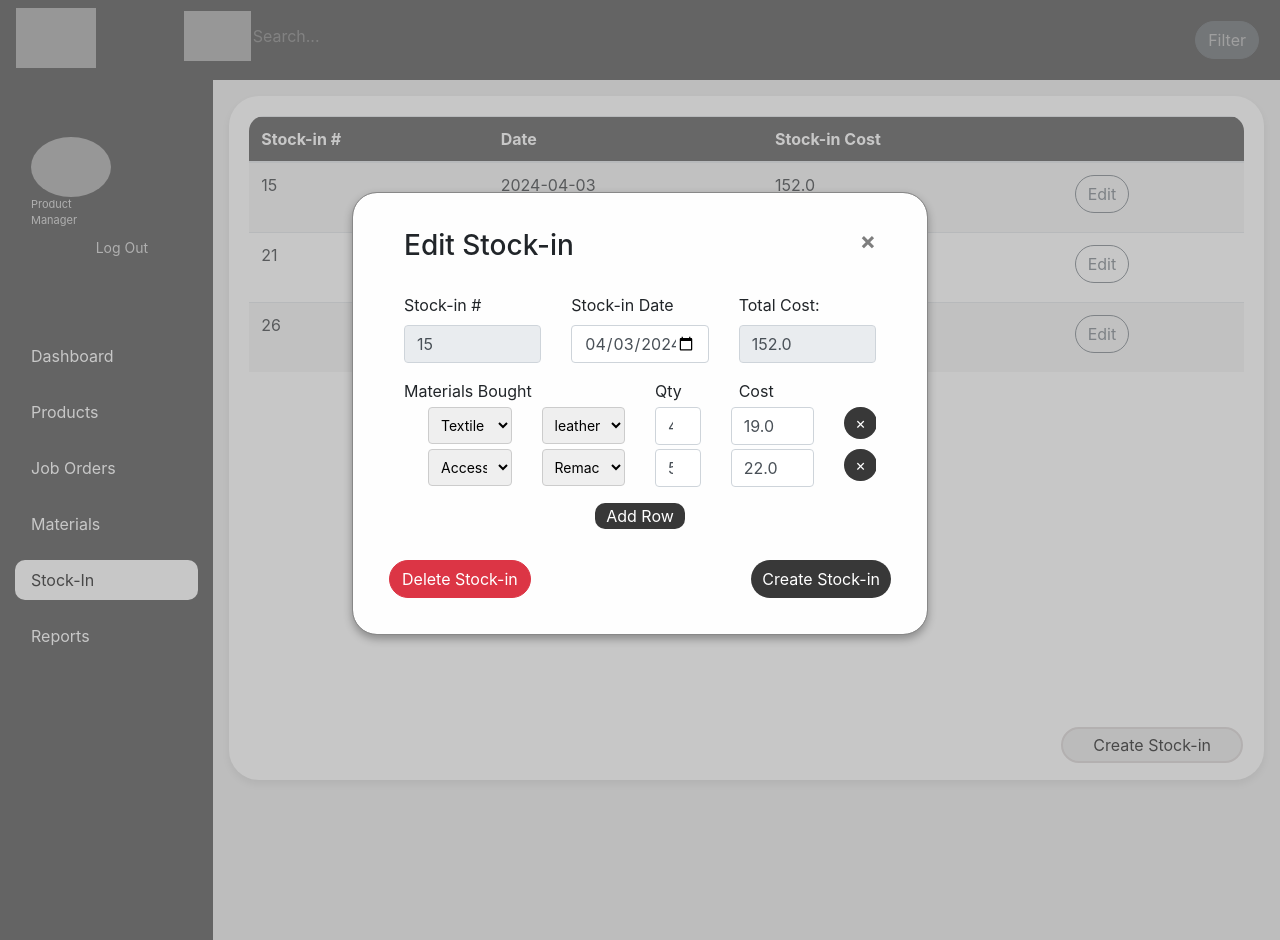
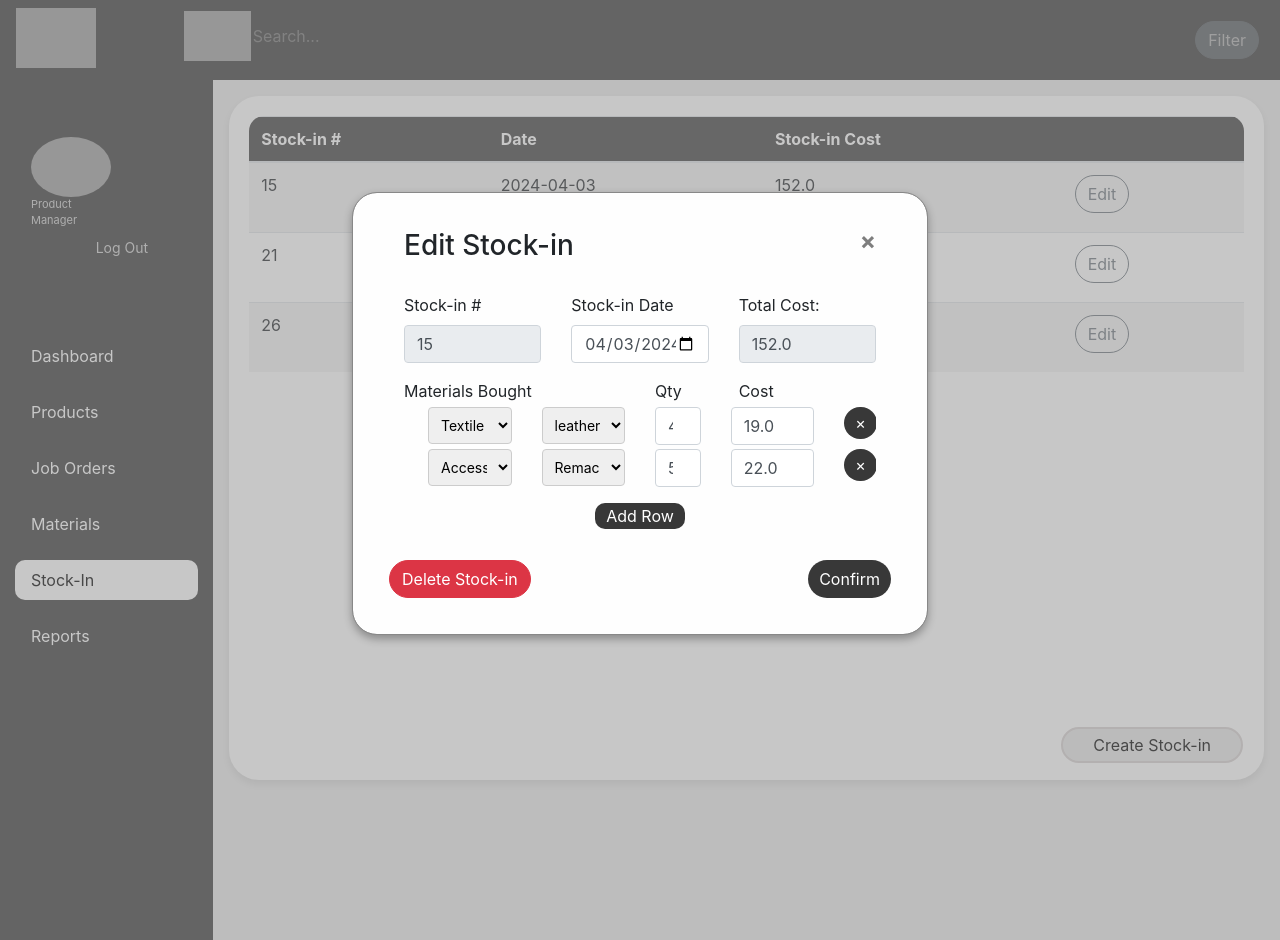
Before and after one commit to firefirefire17/BAD-Project, a Django app: page /stock_in/ in a window 1280 px wide, after a click on "Edit". Run offline with Django 5.2, Linux system fonts and the light colour scheme; a user stored in the database is signed in; data comes from the database, SQL or seed files in the repository; both versions use the stored data as it was after the commit; some libraries are stand-ins or nearby versions; grey boxes are pictures that could not be loaded.

Commit message:
stock-in basic functionality complete

```diff
--- a/CLEAR/models.py
+++ b/CLEAR/models.py
@@ -177,7 +177,7 @@ class StockIn(models.Model):
                 quantity = stock_textile.quantity
                 cost = stock_textile.cost
                 total_cost += (quantity*cost)
-        for stock_accessory in self.stockin_accessory_set.all():
+        for stock_accessory in accessories:
                 quantity = stock_accessory.quantity
                 cost = stock_accessory.cost
                 total_cost += (quantity*cost)
--- a/CLEAR/templates/CLEAR/stock_in.html
+++ b/CLEAR/templates/CLEAR/stock_in.html
@@ -37,7 +37,7 @@
 
                         <!-- modal to edit materials -->
                     <form method="POST" action="{% url 'materials' %}"> {% csrf_token %}
-                        <div class="modal" id="editstock-modal{{stockIn_data.stock_in.pk}}" tabindex="-1" role="dialog" aria-labelledby="orange-modal-label">
+                        <div class="modal edit_modal" id="editstock-modal{{stockIn_data.stock_in.pk}}" tabindex="-1" role="dialog" aria-labelledby="orange-modal-label">
                             <div class="modal-content">
                                 <div class="modal-body">
                                     <div class="container-fluid">
@@ -79,7 +79,7 @@
                                             {% for material_data in stockIn_data.materials %}
                                             <div class="materialRow row mt-1" id="{{stockIn_data.stock_in.pk}}materialRow{{forloop.counter}}">
                                                 <div class="col-3">
-                                                    <select class="material_type input-select" id="{{stockIn_data.stock_in.pk}}material_type{{forloop.counter}}">
+                                                    <select class="material_type input-select">
                                                         <option value="textile" {% if material_data.type == 'textile' %} selected {% endif %}> Textile</option>
                                                         <option value="accessory" {% if material_data.type == 'accessory' %} selected {% endif %}> Accessory</option>
                                                     </select>
@@ -89,15 +89,14 @@
                                                         <option value="delete"> None </option>
                                                         {% if material_data.type == 'textile' %}
                                                             {% for z in textiles %}
-                                                            <option value="{{z.material_key.material_key}}" {% if material_data.textile.material_key.material_key == z.material_key.material_key %} selected {% endif %}>{{z.name}}</option>
+                                                            <option value="{{z.material_key.material_key}}" {% if material_data.pk == z.material_key.material_key %} selected {% endif %}>{{z.name}}</option>
                                                             {% endfor %}
 
                                                         {% elif material_data.type == 'accessory' %}
                                                             {% for z in accessories %}
-                                                            <option value="{{z.material_key.material_key}}" {% if material_data.accessory.material_key.material_key == z.material_key.material_key %} selected {% endif %}>{{z.name}}</option>
+                                                            <option value="{{z.material_key.material_key}}" {% if material_data.pk == z.material_key.material_key %} selected {% endif %}>{{z.name}}</option>
                                                             {% endfor %}
                                                         {% endif %}
-
                                                     </select>
                                                 </div>
                                                 <div class="col-2">
@@ -115,12 +114,12 @@
                                             {% endfor %}
                                         </div>
                                         <div class="row justify-content-center mt-3">
-                                            <button type="button" class="btn dark-button x-button addStock_add" data-counter="{{stockIn_data.material_count}}">Add Row</button>
+                                            <button type="button" class="btn dark-button x-button addStock_edit" data-counter="{{stockIn_data.material_count}}" data-stock-id="{{stockIn_data.stock_in.pk}}">Add Row</button>
                                         </div>
                                         <div class="row pt-3" style="margin-top: 15px; display: flexbox; justify-content: space-between;">
                                                 <button type="button" class="btn btn-danger" data-toggle="modal" data-target="#delconf-modal{{stockIn_data.stock_in.pk}}" style="border-radius: 35px; max-height: fit-content;">Delete Stock-in</button>
                                                 <button type="button" class="btn dark-button" data-toggle="modal"
-                                                    data-target="#confirm-modal"> Create Stock-in
+                                                    data-target="#editconf-modal{{stockIn_data.stock_in.pk}}"> Confirm
                                                 </button>
                                         </div>
                                     </div>
@@ -130,7 +129,7 @@
 
                         <!-- CONFIRM EDIT MATERIALS MODAL-->
 
-                        <div class="modal" id="editconf-modal{{material_data.material.material_key.material_key}}" tabindex="-1"
+                        <div class="modal" id="editconf-modal{{stockIn_data.stock_in.pk}}" tabindex="-1"
                             style=" margin-left: 15%; margin-top: 10%; width: 70%;">
                             <div class="modal-content">
                                 <div class="modal-body">
@@ -143,7 +142,7 @@
                                                 Editing </button>
                                         </div>
                                         <div class="col">
-                                            <button type="submit" class="btn dark-button confirm-button">
+                                            <button type="submit" class="submit-btn btn dark-button confirm-button" data-action="edit_form" data-id="{{stockIn_data.stock_in.pk}}">
                                                 Confirm </button>
                                         </div>
                                     </div>
@@ -238,7 +237,7 @@
                     <div class="materialRowContainer pl-4 pr-4" id="materialRowContainer" style="height:50%; overflow-x:visible; overflow-y:scroll;">
                         <div class="materialRow row mt-1" id="materialRow1">
                             <div class="col-3">
-                                <select class="material_type input-select" id="material_type1">
+                                <select class="material_type input-select">
                                     <option value="textile"> Textile</option>
                                     <option value="accessory"> Accessory</option>
                                 </select>
@@ -303,7 +302,7 @@
 
 <div class="materialRow row mt-1" id="materialRow_temp" style="display:none;">
     <div class="col-3">
-        <select class="material_type input-select" id="material_type1">
+        <select class="material_type input-select">
             <option value="textile"> Textile</option>
             <option value="accessory"> Accessory</option>
         </select>
@@ -336,14 +335,35 @@
             counter++
             newRow = materialRow_template.clone()
             newRow.attr('id', 'materialRow' + counter);
-            newRow.find('.material_type').val('textile').attr('id', 'materialRow' + counter);
-            newRow.find('.stock_material').val('delete');
+            newRow.find('.material_type').val('textile');
+            newRow.find('.stock_material').val('delete').attr('id', 'stock_material' + counter);
             newRow.find('.quantity').val('');
             newRow.find('.cost').val('');
 
             newRow.find('.delete-row').attr('data-row-id', 'materialRow' + counter);
 
             addStock_parent.append(newRow);
+            newRow.show();
+
+            button.data('counter', counter);
+
+            console.log(newRow);
+        }
+
+        function addMaterial_edit(counter, button, stockId) {
+            counter++
+            newRow = materialRow_template.clone()
+            newRow.attr('id', stockId + 'materialRow' + counter);
+            newRow.find('.material_type').val('textile');
+            newRow.find('.stock_material').val('delete').attr('id', stockId + 'stock_material' + counter);
+            newRow.find('.quantity').val('');
+            newRow.find('.cost').val('');
+
+            newRow.find('.delete-row').attr('data-row-id', stockId + 'materialRow' + counter);
+
+            let parent = $('#materialRowContainer' + stockId + '.materialRowContainer')
+
+            parent.append(newRow);
             newRow.show();
 
             button.data('counter', counter);
@@ -431,7 +451,7 @@
                 }
             });
         });
-        $('#materialRowContainer').on('click', '.delete-row', function () {
+        $('.materialRowContainer').on('click', '.delete-row', function () {
             let rowId = $(this).data('row-id');
             let selectId = $('#' + rowId).find('.stock_material').attr('id');
 
@@ -443,6 +463,13 @@
 
             addMaterial_add(counter, button);
         });
+        $('.edit_modal').on('click', '.addStock_edit', function() {
+            let counter = $(this).data('counter');
+            let button = $(this);
+            let stockId = $(this).data('stock-id');
+
+            addMaterial_edit(counter, button, stockId);
+        });
 
 
 
--- a/CLEAR/views.py
+++ b/CLEAR/views.py
@@ -413,36 +413,6 @@ def job_orders(request):
 def reports(request):
     return render(request, 'CLEAR/reports.html')
 
-@login_required(login_url="/login")
-def stock_in(request):
-    textile_objects = Textile.objects.all()
-    accessory_objects = Accessory.objects.all()
-
-    if(request.method=="POST"):
-        action = request.POST.get("action")
-        if action == "add_form":
-            date = request.POST.get("date")
-
-            new_stockIn = StockIn.objects.create(transaction_date=date)
-            material_data = json.loads(request.POST.get("materials"))
-
-            for material in material_data:
-                material_id = material['stock_material']
-                material_type = material['material_type']
-                quantity = material['quantity']
-                cost = material['cost']
-
-                if material_type == "textile":
-                    material_object = Textile.objects.get(material_key__material_key = material_id)
-                    StockIn_Textile.objects.create(textile=material_object, stock_in=new_stockIn, quantity=quantity)
-                else:
-                    material_object = Accessory.objects.get(material_key__material_key = material_id)
-
-
-
-
-
-    return render(request, 'CLEAR/stock_in.html', {'textiles':textile_objects, 'accessories': accessory_objects})
 
 @login_required(login_url="/login")
 def stock_in(request):
@@ -462,6 +432,8 @@ def stock_in(request):
                 'quantity': stockIn_textile.quantity,
                 'cost': stockIn_textile.cost,
                 'type': 'textile',
+                'pk': stockIn_textile.textile.material_key.material_key,
+
             }
             stock_data['materials'].append(data)
         for stockIn_accessory in stock_in.stockin_accessory_set.all():
@@ -470,6 +442,7 @@ def stock_in(request):
                 'quantity': stockIn_accessory.quantity,
                 'cost': stockIn_accessory.cost,
                 'type': 'accessory',
+                'pk': stockIn_accessory.accessory.material_key.material_key,
             }
             stock_data['materials'].append(data)
         stock_data['material_count'] = len(stock_data['materials'])
@@ -498,13 +471,48 @@ def stock_in(request):
                         StockIn_Textile.objects.create(textile=material_object, stock_in=new_stockIn, quantity=quantity, cost=cost)
                     else:
                         material_object = Accessory.objects.get(material_key__material_key = material_id)
-                        print(material_object)
-                        print(material_object.material_key.material_key)
-                        print(material_id)
                         StockIn_Accessory.objects.create(accessory=material_object, stock_in=new_stockIn, quantity=quantity, cost=cost)
 
             new_stockIn.updateCost()
             new_stockIn.save()
+
+            response = {}
+            response['status'] = True
+            response['msg'] = "Form submitted."
+            response['url'] = reverse('stock_in')
+
+            # return dict to ajax
+            return JsonResponse(response)
+
+        elif action == 'edit_form':
+            date = request.POST.get("date")
+            pk = request.POST.get("pk")
+
+            stockIn_object = StockIn.objects.get(pk=pk)
+            material_data = json.loads(request.POST.get("materials"))
+
+            stockIn_object.transaction_date = date
+
+            StockIn_Accessory.objects.filter(stock_in=stockIn_object).delete()
+            StockIn_Textile.objects.filter(stock_in=stockIn_object).delete()
+            for material in material_data:
+                material_id = material['stock_material']
+                material_type = material['material_type']
+                quantity = material['quantity']
+                cost = material['cost']
+
+                if material_id == "delete":
+                    pass
+                else:
+                    if material_type == "textile":
+                        material_object = Textile.objects.get(material_key__material_key = material_id)
+                        StockIn_Textile.objects.create(textile=material_object, stock_in=stockIn_object, quantity=quantity, cost=cost)
+                    else:
+                        material_object = Accessory.objects.get(material_key__material_key = material_id)
+                        StockIn_Accessory.objects.create(accessory=material_object, stock_in=stockIn_object, quantity=quantity, cost=cost)
+
+            stockIn_object.updateCost()
+            stockIn_object.save()
 
             response = {}
             response['status'] = True
```
Also changed, not shown: db.sqlite3.
